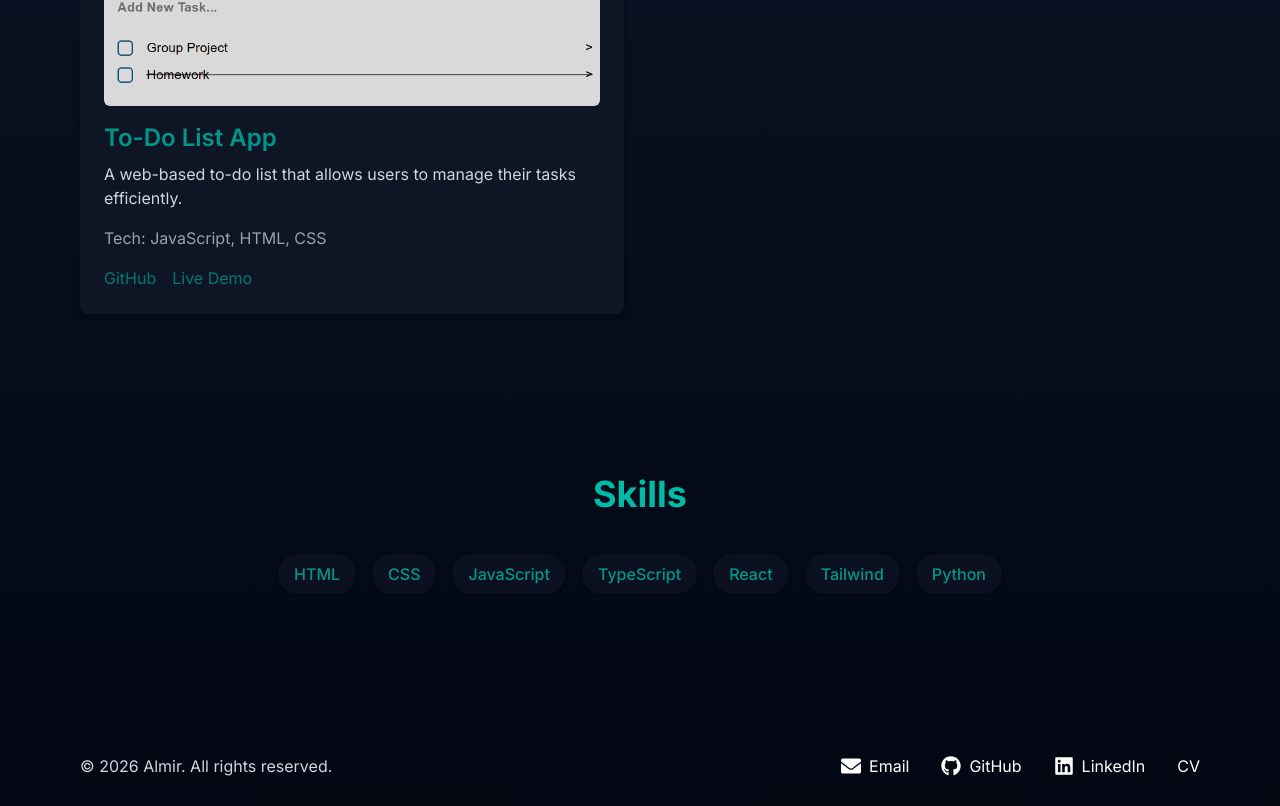
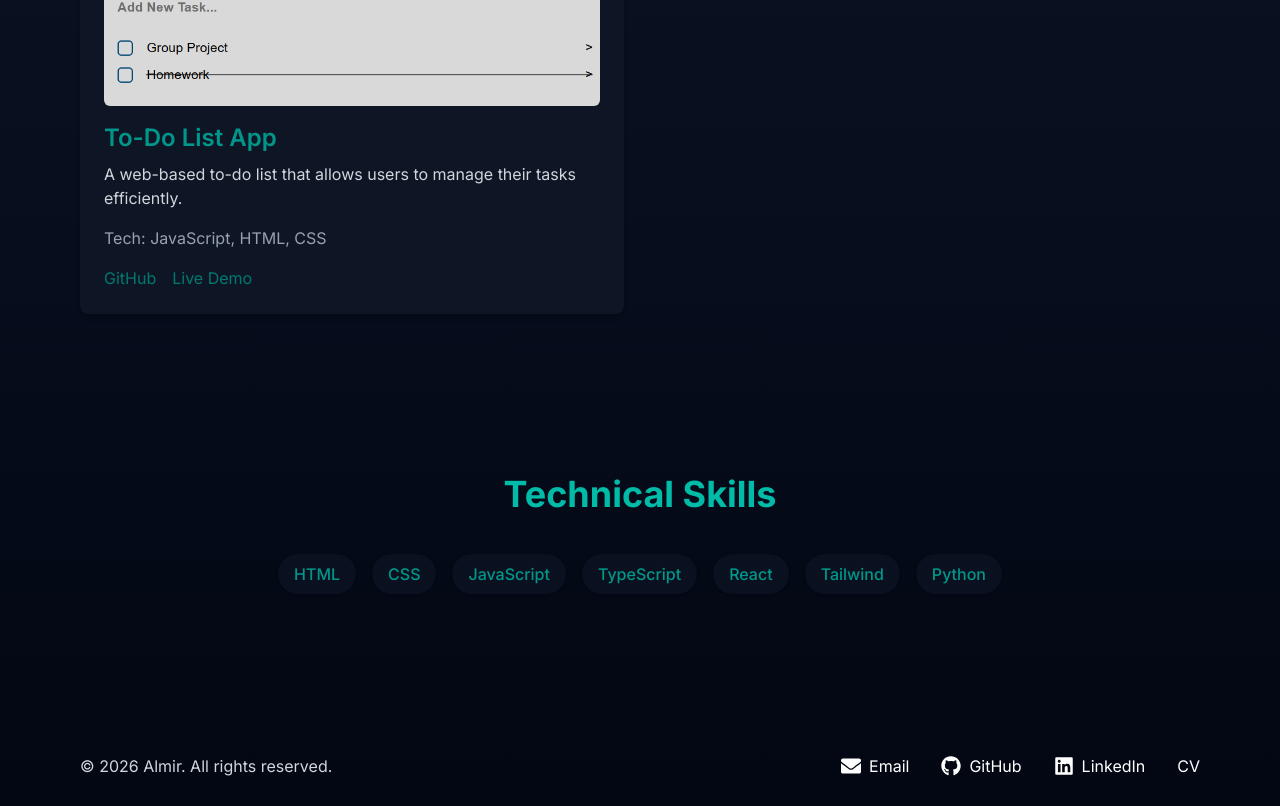
Before and after one commit to Almir-Hysenaj/Portfolio, a React (Vite) app: page / in a window 1280 px wide. Shown: the part 1925-2731 px from the top of the page. Built offline with nearby package versions, Linux system fonts and the light colour scheme.

Commit message:
change 'skills' to 'technical skills'

```diff
--- a/src/components/Skills.tsx
+++ b/src/components/Skills.tsx
@@ -13,7 +13,7 @@ const Skills = () => {
     <div id="skills" className="pt-10 pb-30 px-8 md:px-20">
       {/* Section title */}
       <h2 className="text-teal-500 text-center text-3xl md:text-4xl font-bold mb-10">
-        Skills
+        Technical Skills
       </h2>
 
       {/* Skill badges */}
```
